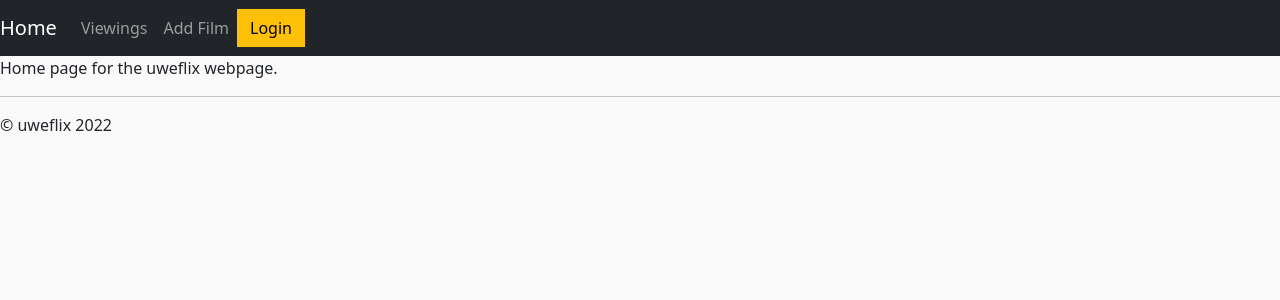
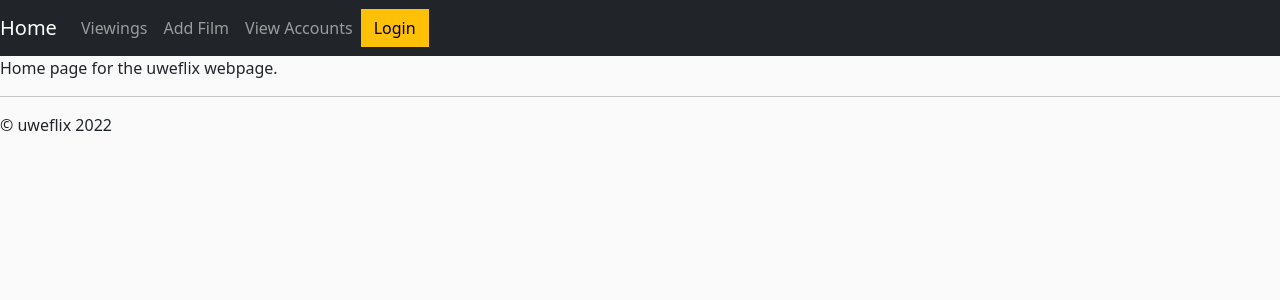
Before and after one commit to MDuncan98/UWEFlix-Cinema-System-ESD-2022, a Django app: page / in a window 1280 px wide. Shown: the top 300 px of the page. Run offline with Django 4.2, Linux system fonts and the light colour scheme; some libraries are stand-ins or nearby versions.

Commit message:
Added Empty 'View Accounts' page
This is the page that will be viewed by the Account Manager.

```diff
--- a/UWEFlix_django/uweflix/templates/uweflix/layout.html
+++ b/UWEFlix_django/uweflix/templates/uweflix/layout.html
@@ -27,7 +27,10 @@
                 </li>
                 <li class="nav-item active">
                     <a class="nav-link" href="{% url 'add_film' %}">Add Film</a>
-                    </li>
+                </li>
+                <li class="nav-item active">
+                    <a class="nav-link" href="{% url 'view_accounts' %}">View Accounts</a>
+                </li>
             </ul>
             <div class="form-inline my-2 my-lg-0">
                 <a href="{% url 'login' %}"class="btn btn-warning">Login</a>
--- a/UWEFlix_django/uweflix/urls.py
+++ b/UWEFlix_django/uweflix/urls.py
@@ -6,4 +6,5 @@ urlpatterns = [
     path("viewings/", views.viewings, name="viewings"),
     path("add_film/", views.add_film, name="add_film"),
     path("login/", views.login, name="login"),
+    path("view_accounts/", views.view_accounts, name="view_accounts")
 ]
--- a/UWEFlix_django/uweflix/views.py
+++ b/UWEFlix_django/uweflix/views.py
@@ -25,3 +25,6 @@ def login(request):
         # ELIF ... 'am'
         #   #
     return render(request, 'uweflix/login.html')
+
+def view_accounts(request):
+    return render(request, 'uweflix/view_accounts.html')
```
Also changed, not shown: UWEFlix_django/uweflix/templates/uweflix/view_accounts.html (+1 -13 lines).
